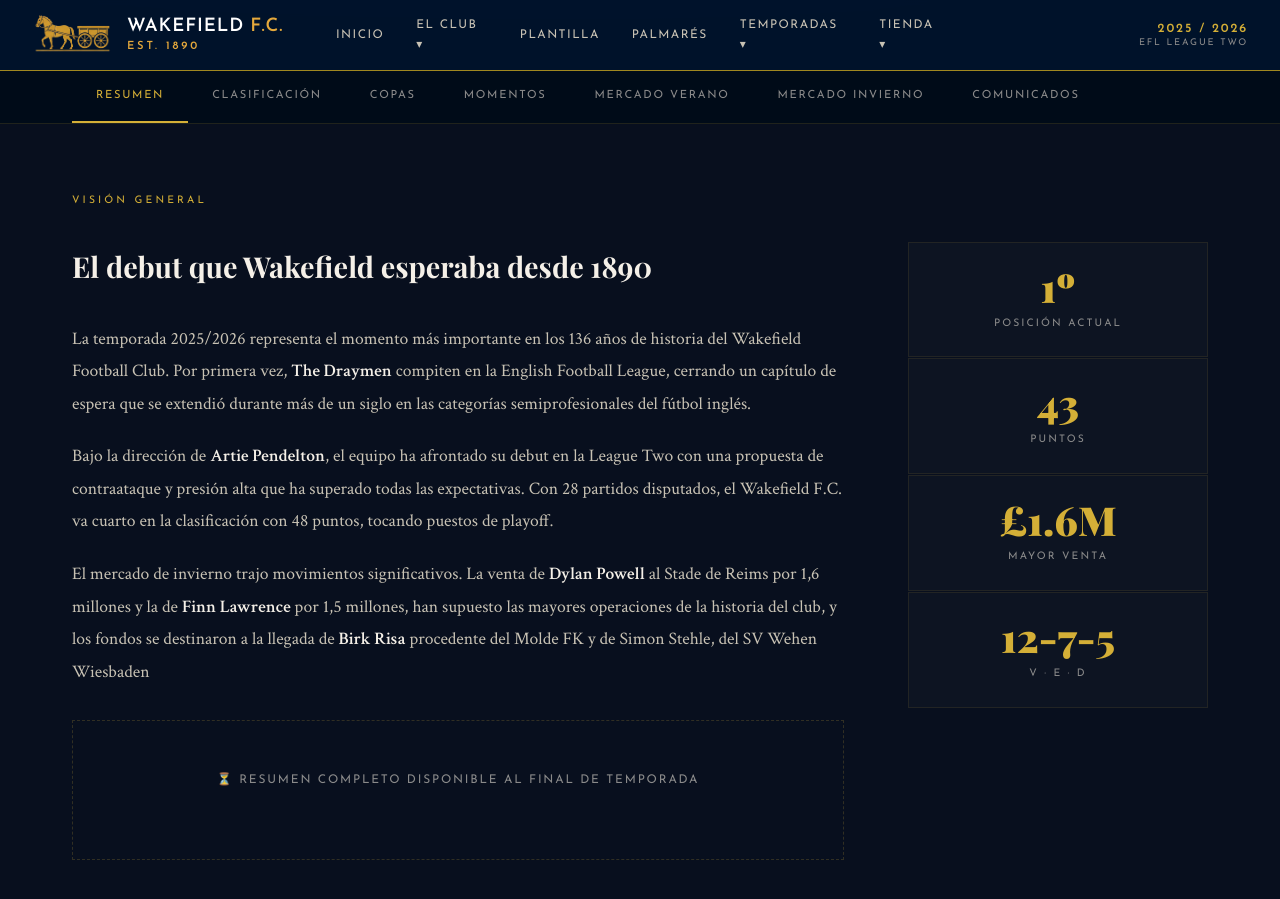
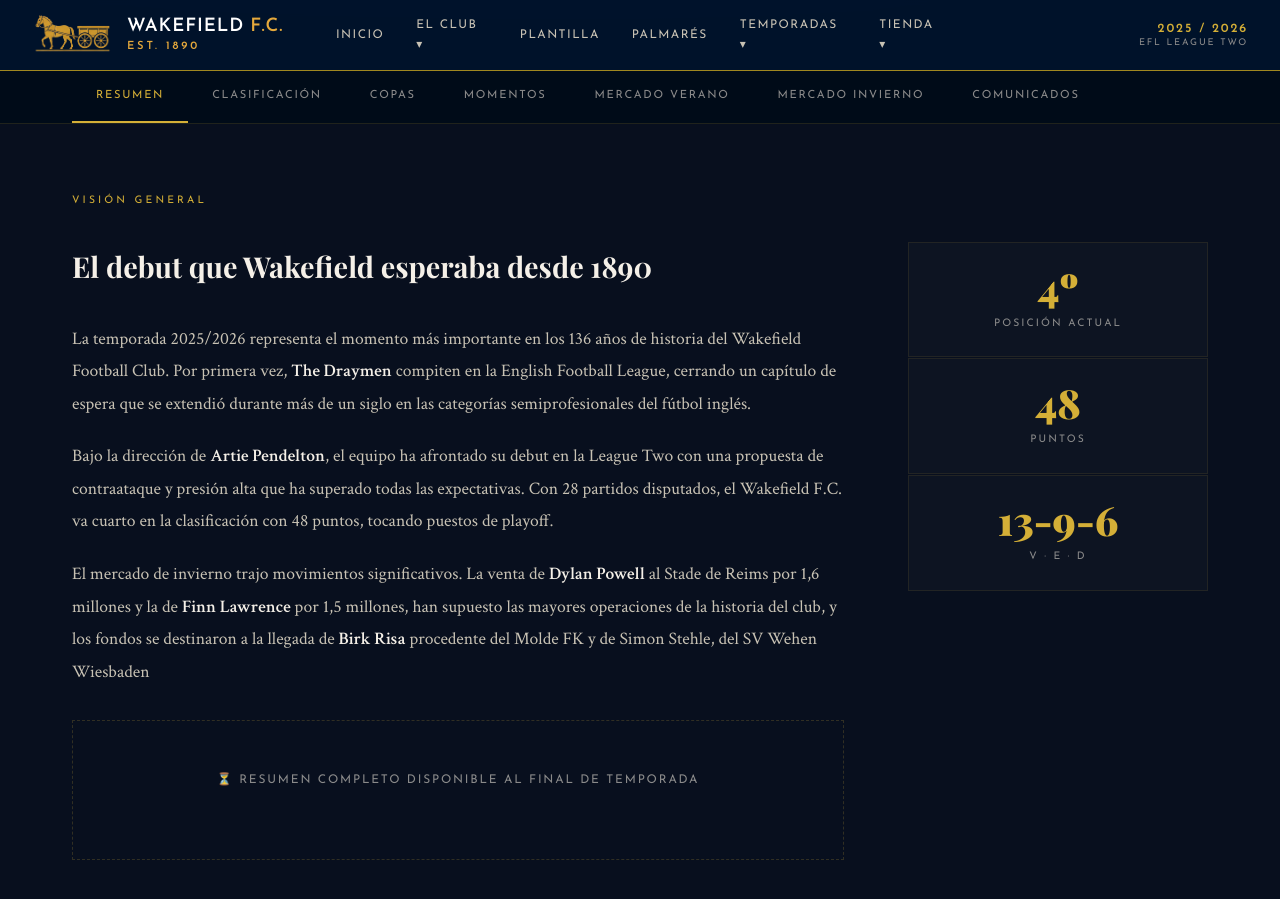
Before and after one commit to riise66/wakefieldfc, a Jekyll site: the page built from pages/temporada-2526.html, in a window 1280 px wide and 900 px high, scrolled down 452 px. Built offline with Jekyll 4.4.1, drawn with Linux system fonts in a browser that asks for light colours; some web fonts are replaced; a style sheet for code colours, icons or effects is not loaded.

Commit message:
Update temporada-2526.html

```diff
--- a/pages/temporada-2526.html
+++ b/pages/temporada-2526.html
@@ -290,19 +290,15 @@ extra_css_file: /assets/css/temporada-2526.css
       </div>
       <div class="resumen-stats">
         <div class="resumen-stat">
-          <span class="resumen-stat-num">1º</span>
+          <span class="resumen-stat-num">4º</span>
           <span class="resumen-stat-label">Posición actual</span>
         </div>
         <div class="resumen-stat">
-          <span class="resumen-stat-num">43</span>
+          <span class="resumen-stat-num">48</span>
           <span class="resumen-stat-label">Puntos</span>
         </div>
         <div class="resumen-stat">
-          <span class="resumen-stat-num">£1.6M</span>
-          <span class="resumen-stat-label">Mayor venta</span>
-        </div>
-        <div class="resumen-stat">
-          <span class="resumen-stat-num">12-7-5</span>
+          <span class="resumen-stat-num">13-9-6</span>
           <span class="resumen-stat-label">V · E · D</span>
         </div>
       </div>
```
